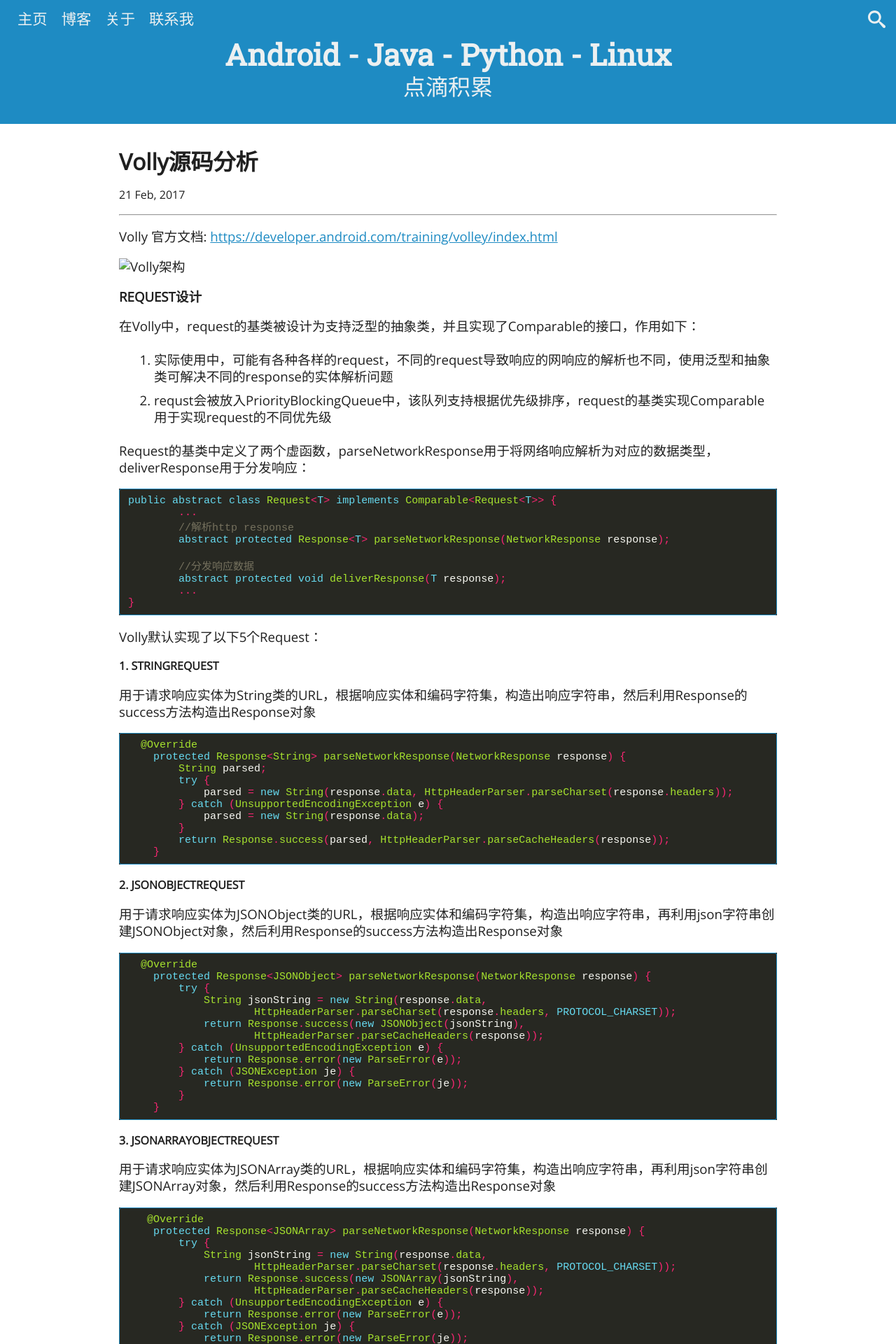
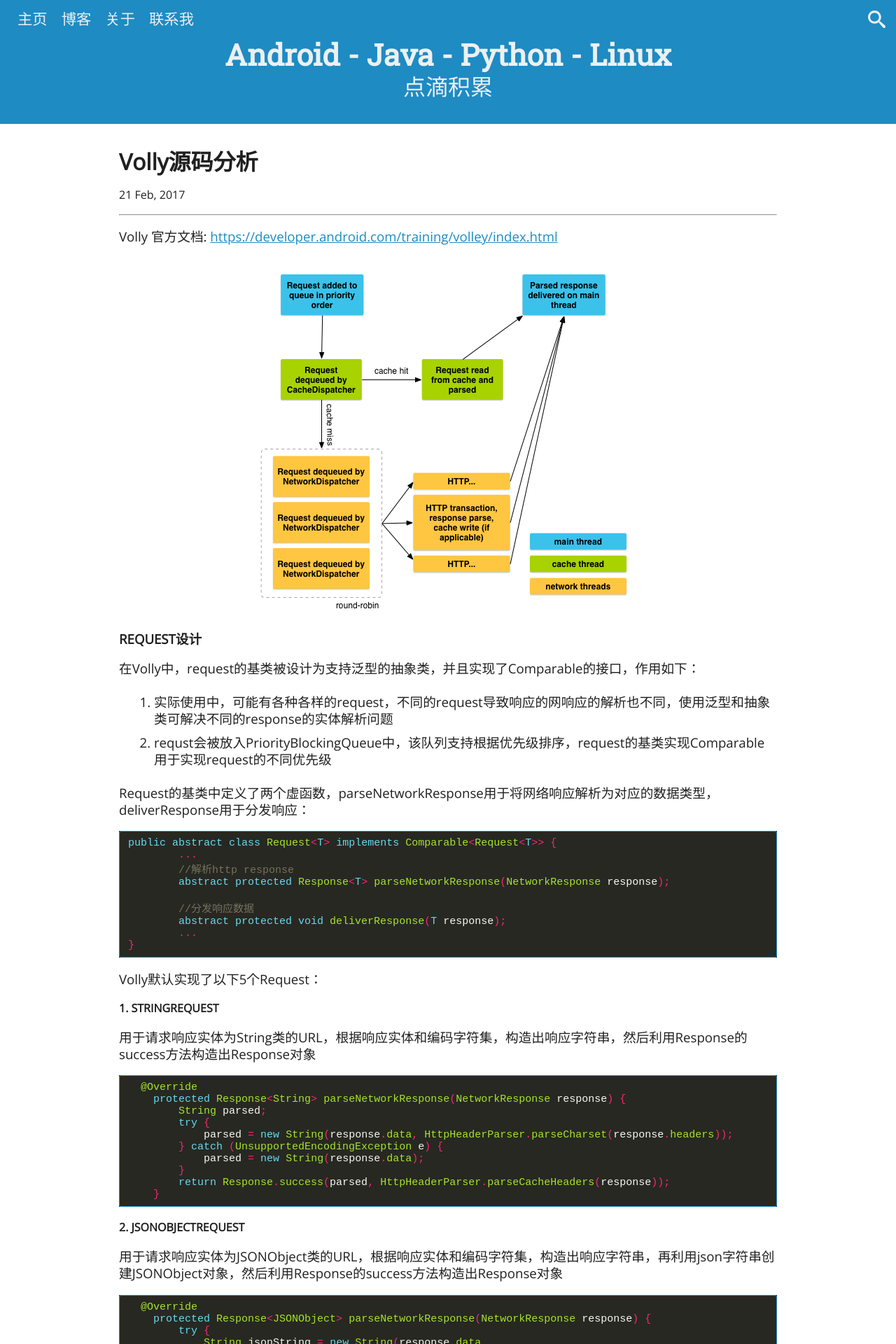
Before and after one commit to caichuangye/caichuangye.github.io, a Jekyll site: the page built from _posts/2017-02-12-Voll源码分析.md, in a window 1280 px wide. Shown: the top 1920 px of the page at 70% size. Built offline with Jekyll 4.4.1, drawn with Linux system fonts in a browser that asks for light colours; comment, search, counter and statistics services are not loaded.

Commit message:
update volley blogs

```diff
--- a/_posts/2017-02-12-Voll源码分析.md
+++ b/_posts/2017-02-12-Voll源码分析.md
@@ -8,8 +8,7 @@
 
 Volly 官方文档:  [https://developer.android.com/training/volley/index.html](https://developer.android.com/training/volley/index.html)
 
-![Volly架构](\assets\img\blogs\request.PNG)
-
+![Volly架构](\assets\img\blogs\volley\request.PNG)
 
 #### Request设计
 在Volly中，request的基类被设计为支持泛型的抽象类，并且实现了Comparable的接口，作用如下：
```
Also changed, not shown: assets/img/blogs/volley/request.PNG (renamed from assets/img/blogs/volly/request.PNG).
